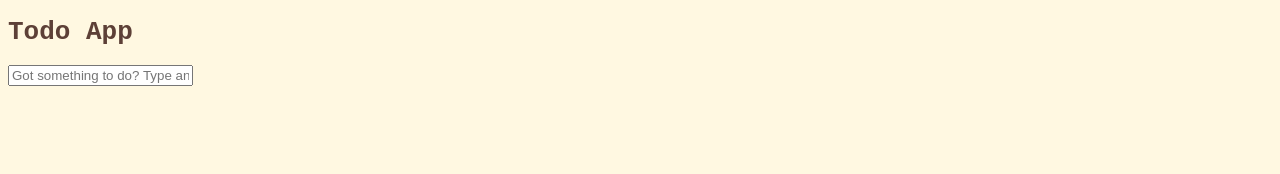
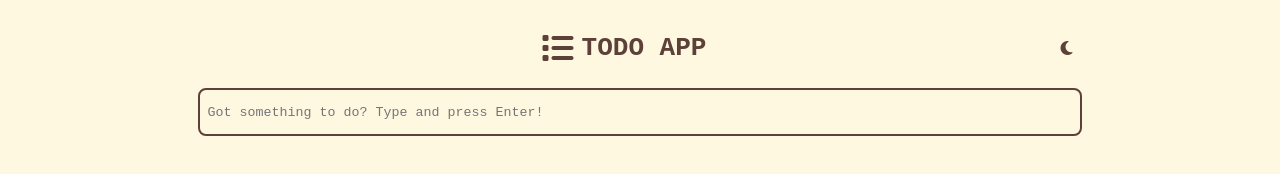
Before and after one commit to vmanidev/todo-app, a plain HTML site: page index.html in a window 1280 px wide. Drawn offline with Linux system fonts and the light colour scheme.

Commit message:
Add dark mode and light mode toggle

```diff
--- a/index.html
+++ b/index.html
@@ -13,9 +13,18 @@
     <title>Todo App</title>
   </head>
   <body>
-    <h1>Todo App</h1>
-    <div>
-      <div>
+    <div class="main-container">
+      <div class="header">
+        <h1>
+          <i class="fa-solid fa-list"></i>
+          <span>TODO APP</span>
+        </h1>
+        <i
+          id="toggle-icon"
+          class="fa-solid fa-moon"
+          onclick="display.toggleMode()"
+        ></i>
+      </div>
       <input
         id="add-todo-input"
         type="text"
--- a/index.js
+++ b/index.js
@@ -51,6 +51,15 @@ const todoListActions = {
     }
 }
 
+const display = {
+    toggleMode: () => {
+        const toggleIcon = document.getElementById('toggle-icon');
+        toggleIcon.classList.toggle('fa-sun');
+        toggleIcon.classList.toggle('fa-moon');
+        document.body.classList.toggle('dark-mode');
+    }
+}
+
 const elements = {
     createTodoEle: todoItem => {
         // creating elements (checkbox, text & delete button) and appending them to the list element
--- a/style.css
+++ b/style.css
@@ -1,9 +1,18 @@
+/* default mode - light */
 :root {
   --background-color: #fff8e1;
   --primary-text-color: #5d4037;
   --secondary-text-color: #8d6e63;
   --accent-color: #ffb74d;
   --danger-button-color: #e57373;
+}
+
+/* dark mode color scheme */
+.dark-mode {
+  --background-color: #1e2a38;
+  --primary-text-color: #e3f2fd;
+  --secondary-text-color: #90a4ae;
+  --accent-color: #42a5f5;
 }
 
 body {
```
